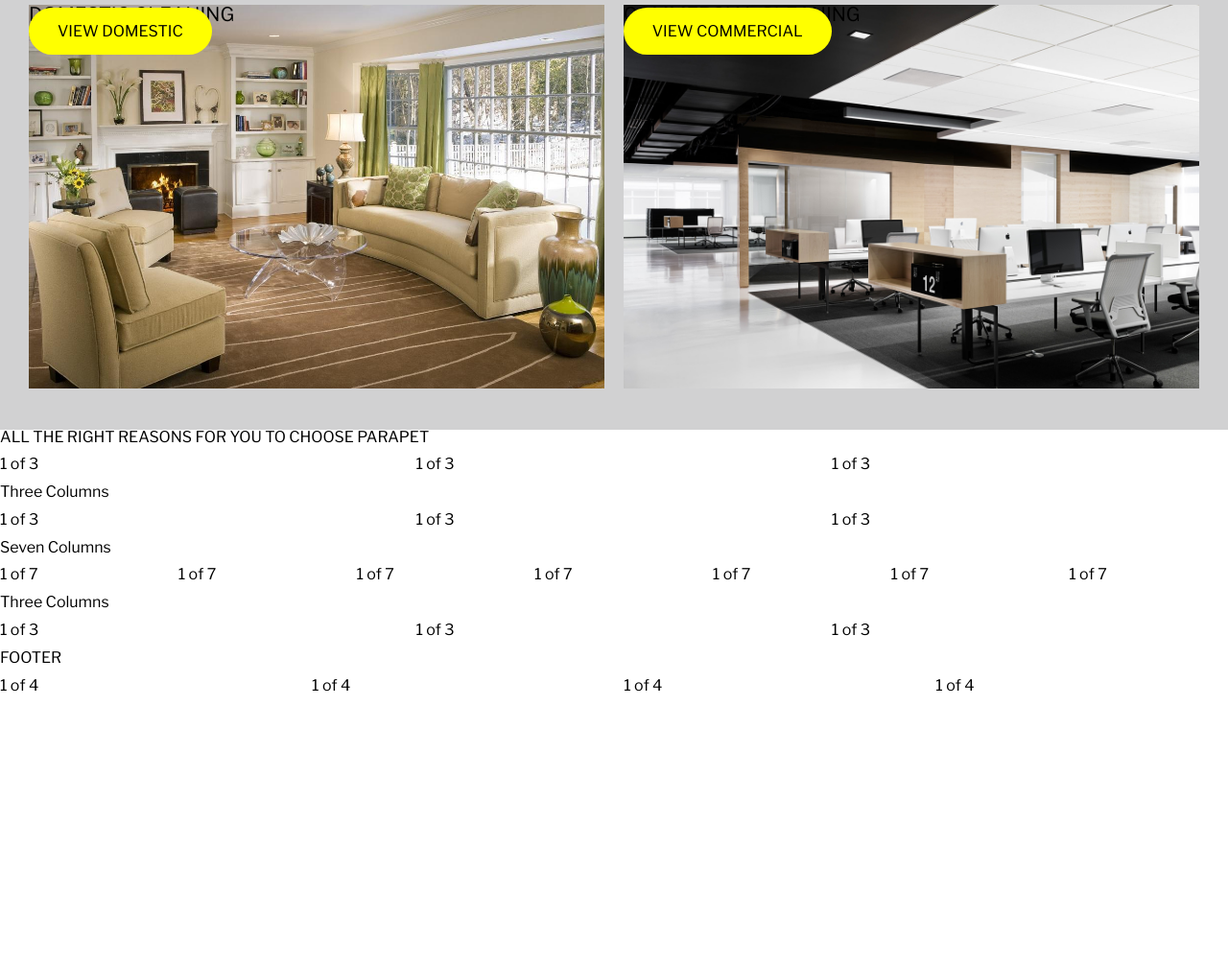
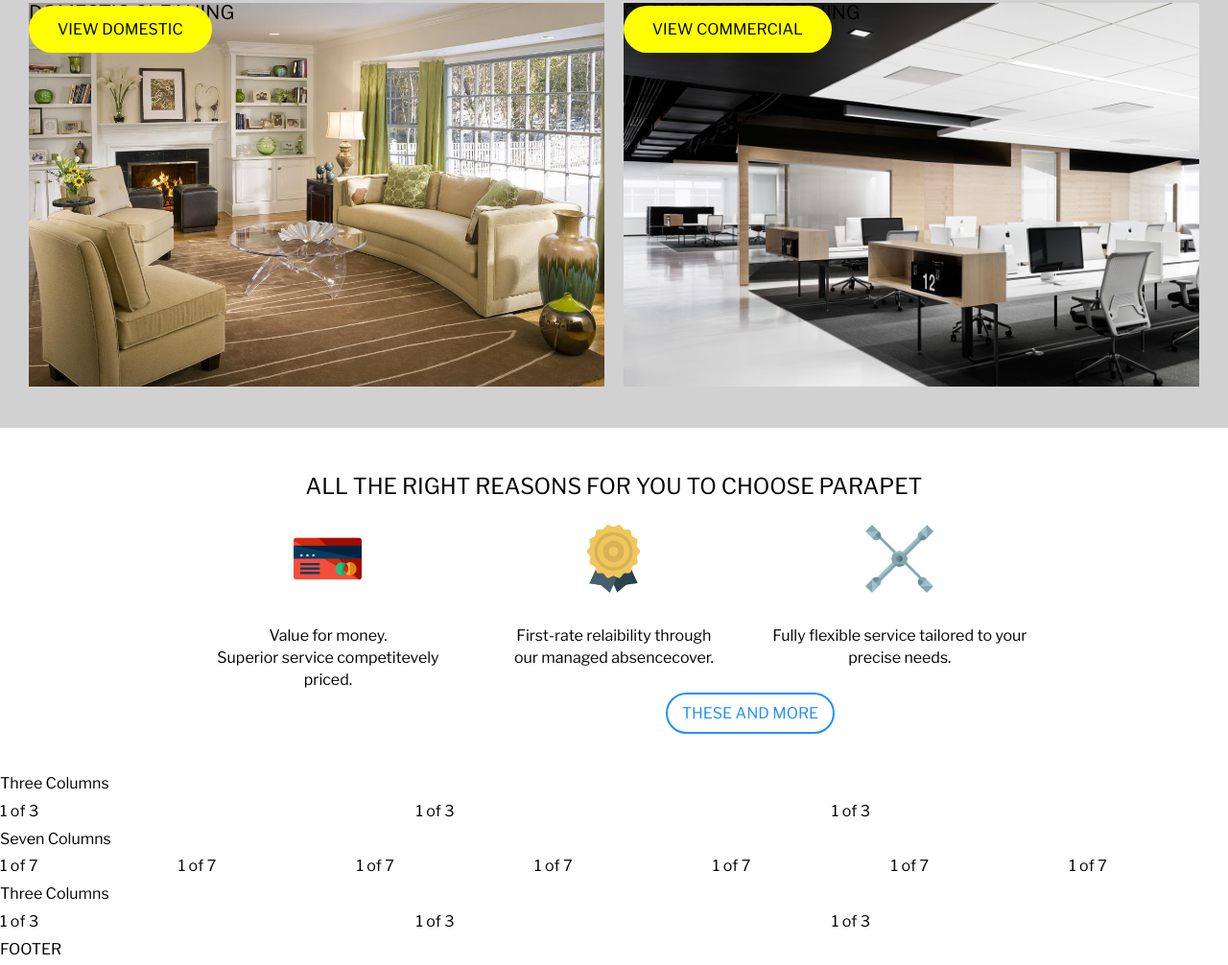
Before and after one commit to willardshikami/parakat, a plain HTML site: page index.html in a window 1280 px wide. Shown: the part 1052-2058 px from the top of the page at 96% size. Before the commit the page ends 1787 px from the top, so only its background shows below. Drawn offline with nearby package versions, Linux system fonts and the light colour scheme.

Commit message:
added new section with images

```diff
--- a/css/styles.css
+++ b/css/styles.css
@@ -229,7 +229,7 @@ nav ul li {
 }
 
 .cleaning h2 {
-    font-size: 25px;
+    font-size: 23px;
     text-align: center;
 }
 
@@ -251,13 +251,6 @@ nav ul li {
     background-repeat: no-repeat;
     height: 400px;
 }
-
-
-/*
-  ========================================
-  CHOOSE US SECTION
-  ========================================
-*/
 
 
 
@@ -290,6 +283,50 @@ nav ul li {
 		width: 100%;
 	}
 }
+
+
+/*
+  ========================================
+  CHOOSE US SECTION
+  ========================================
+*/
+
+.choose-us {
+    text-align: center;
+    padding: 50px 200px 50px 200px
+}
+
+.choose-us h2 {
+    font-size: 23px;
+    font-weight: 500;
+    margin-bottom: 20px;
+}
+
+.choose-us img {
+    width: 25%;
+}
+
+.choose-us p {
+    line-height: 23px;
+}
+
+.choose-us .line-one{
+    padding-top: 30px;
+}
+
+.choose-us .line-two{
+    padding-bottom: 30px;
+}
+
+.choose-us .bttn{
+    color: dodgerblue;
+    text-decoration: none;
+    border: solid 2px dodgerblue;
+    padding: 10px 15px;
+    border-radius: 30px;
+}
+
+
 
 /*
   ============================================
--- a/index.html
+++ b/index.html
@@ -108,19 +108,27 @@
         <!--WHY TO CHOOSE US SECTION(THREE GRIDS)-->
         <div class="choose-us">
             <div class="section group">
-				<h3>ALL THE RIGHT REASONS FOR YOU TO CHOOSE PARAPET</h3>
+                <h2>ALL THE RIGHT REASONS FOR YOU TO CHOOSE PARAPET</h2>
             </div>
 
 				<div class="section group">
 					<div class="col area_1_of_3">
-					1 of 3
+					<img src="images/credit-card.png">
+					<p class="line-one">Value for money.</p>
+					<p class="line-two">Superior service competitevely priced.</p>
 					</div>
 					<div class="col area_1_of_3">
-					1 of 3
+					<img src="images/certificate.png">
+					<p class="line-one">First-rate relaibility through</p>
+					<p class="line-two">our managed absencecover.</p>
 					</div>
 					<div class="col area_1_of_3">
-					1 of 3
+					<img src="images/wrench.png">
+					<p class="line-one">Fully flexible service tailored to your</p>
+					<p class="line-two">precise needs.</p>
 					</div>
+
+					<a class="bttn" href="#">THESE AND MORE</a>
 				</div>
         </div>
 
```
Also changed, not shown: images/certificate.png (added), images/credit-card.png (added), images/logo-ida.png (deleted), images/wrench.png (added).
